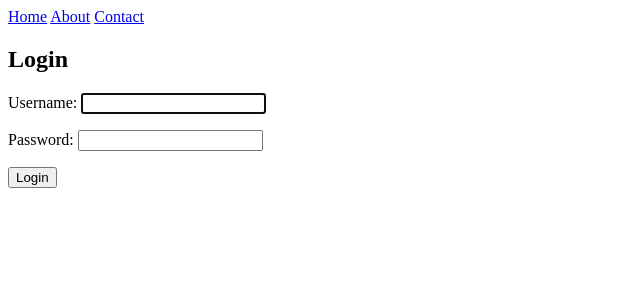
After one commit to LYX-AI/Pino_website, a Django app: page /accounts/login in a window 1280 px wide. The commit adds this page. Shown: the top 300 px of the page, without its empty margins (0-640 px from the left). Run offline with Django 5.2, Linux system fonts and the light colour scheme.

Commit message:
first day to finish the login html

```diff
--- a/pino_website/templates/about.html
+++ b/pino_website/templates/about.html
@@ -1,6 +1,6 @@
 {%extends 'base.html' %}
 
-{% block title %} Home{% endblock %}
+{% block title %} About{% endblock %}
 
 {% block content %}
 <h1>
--- /dev/null
+++ b/pino_website/templates/accounts/login.html
@@ -0,0 +1,12 @@
+{%extends 'base.html' %}
+
+{% block title %} Login{% endblock %}
+
+{% block content %}
+<h2>Login</h2>
+<form method="post">
+    {% csrf_token %}
+    {{form.as_p}}
+    <button type="submit">Login</button>
+</form>
+{% endblock %}
--- a/pino_website/urls.py
+++ b/pino_website/urls.py
@@ -17,6 +17,7 @@ Including another URLconf
 from django.contrib import admin
 from django.urls import path
 from . import views
+from django.contrib.auth import  views as auth_views
 from django.views.generic.base import TemplateView
 
 urlpatterns = [
@@ -24,4 +25,7 @@ urlpatterns = [
     path('', views.index, name='index'),
     path('about', views.about, name='about'),
     path('contact', views.contact, name='contact'),
+
+    #Django Auth
+    path('accounts/login', auth_views.LoginView.as_view(template_name="accounts/login.html"), name='login')
 ]
```
Also changed, not shown: db.sqlite3.
